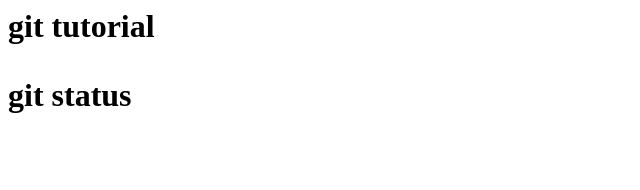
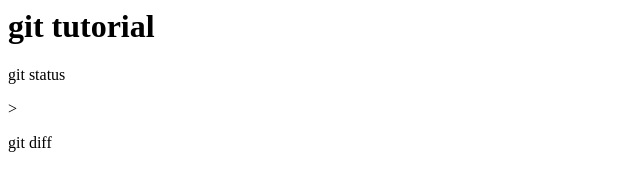
Before and after one commit to keisuke-nemu/git_tutorial, a plain HTML site: page index.html in a window 1280 px wide. Shown: the whole page, without its empty margins (0-640 px from the left). Drawn offline with Linux system fonts and the light colour scheme.

Commit message:
git diff を追記

```diff
--- a/index.html
+++ b/index.html
@@ -1,2 +1,3 @@
-<h1>git tutorial<h1>
-<p>git status<p>
+<h1>git tutorial</h1>
+<p>git status</p>>
+<p>git diff</p>
```
